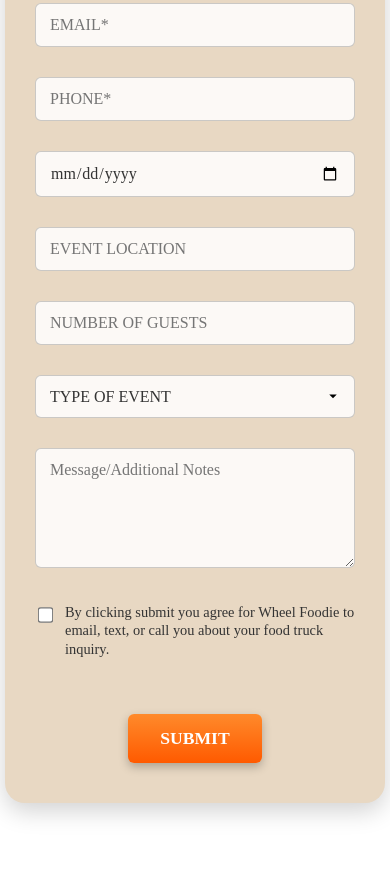
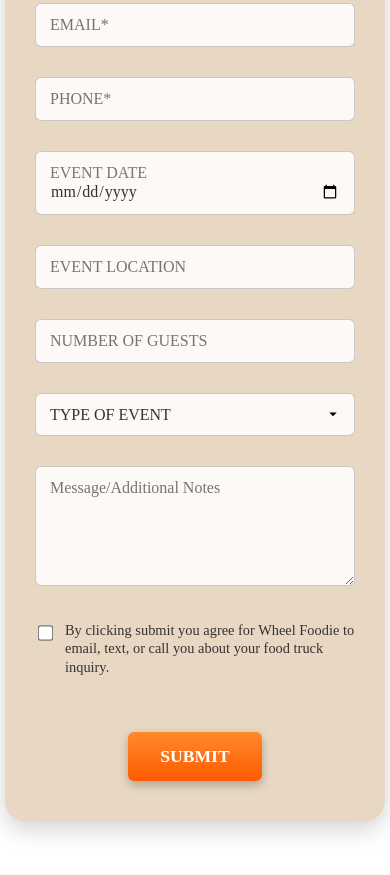
Before and after one commit to virginiamarc/wf, a plain HTML site: page booking.html in a window 390 px wide. Shown: the part 3440-4315 px from the top of the page. Drawn offline with Linux system fonts and the light colour scheme.

Commit message:
Corrected date field form for iphone

```diff
--- a/assets/css/style.css
+++ b/assets/css/style.css
@@ -735,6 +735,32 @@
     transition: 0.2s ease;
 }
 
+/* Fix iPhone Safari date input appearance */
+input[type="date"] {
+    appearance: none;
+    -webkit-appearance: none;
+    background-color: rgba(255, 255, 255, 0.85);
+    padding: 12px 14px;
+    font-size: 1rem;
+    font-family: inherit;
+    border: 1px solid rgba(0,0,0,0.2);
+    border-radius: 6px;
+    color: #333;
+    width: 100%;
+    box-sizing: border-box;
+}
+
+/* Fake placeholder for iPhone (Safari hides real placeholders) */
+input[type="date"]::before {
+    content: attr(placeholder);
+    color: #777;
+}
+
+input[type="date"]:focus::before,
+input[type="date"]:valid::before {
+    content: "";
+}
+
 /* Hover + focus effect */
 .cater-card form select:focus,
 .cater-card form textarea:focus {
```
